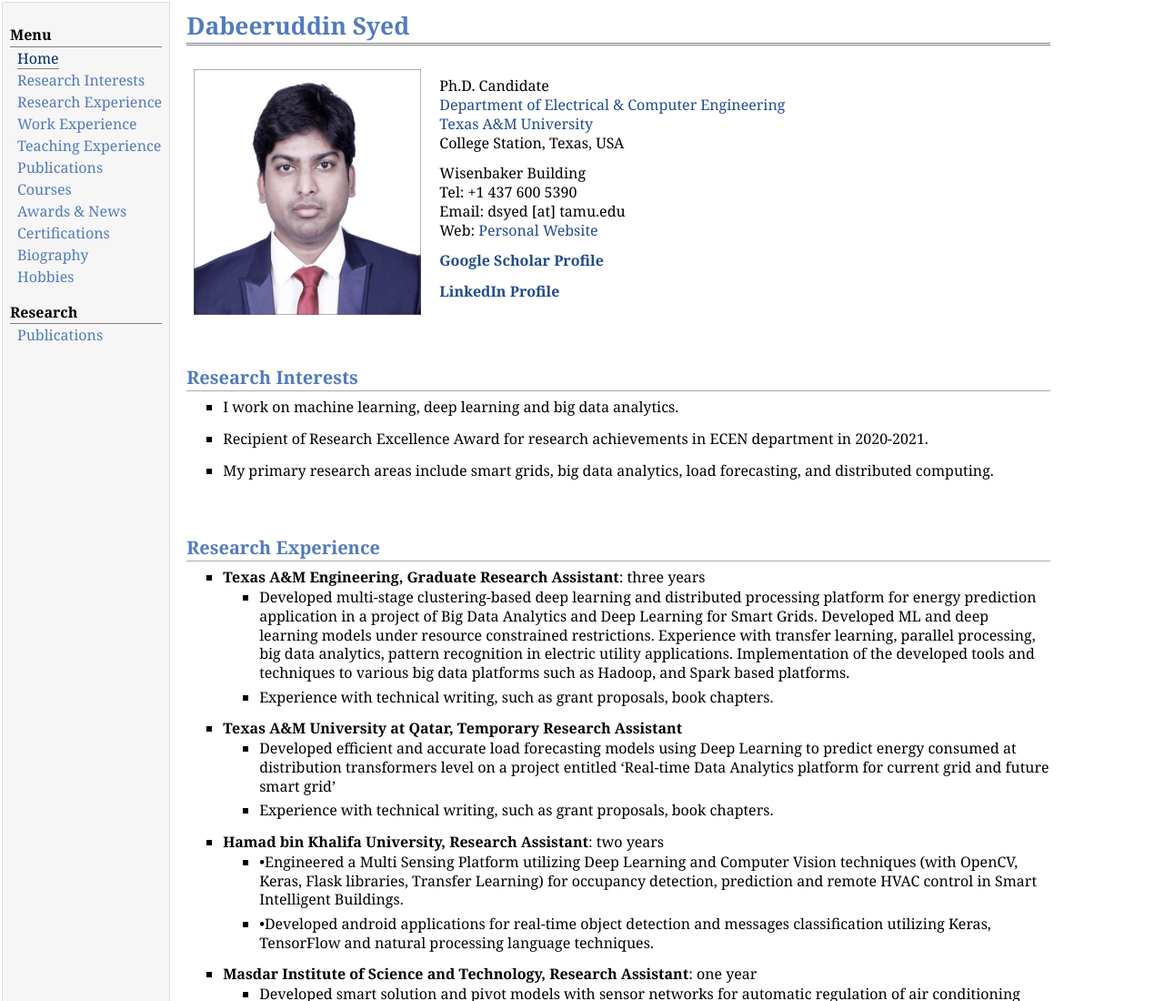
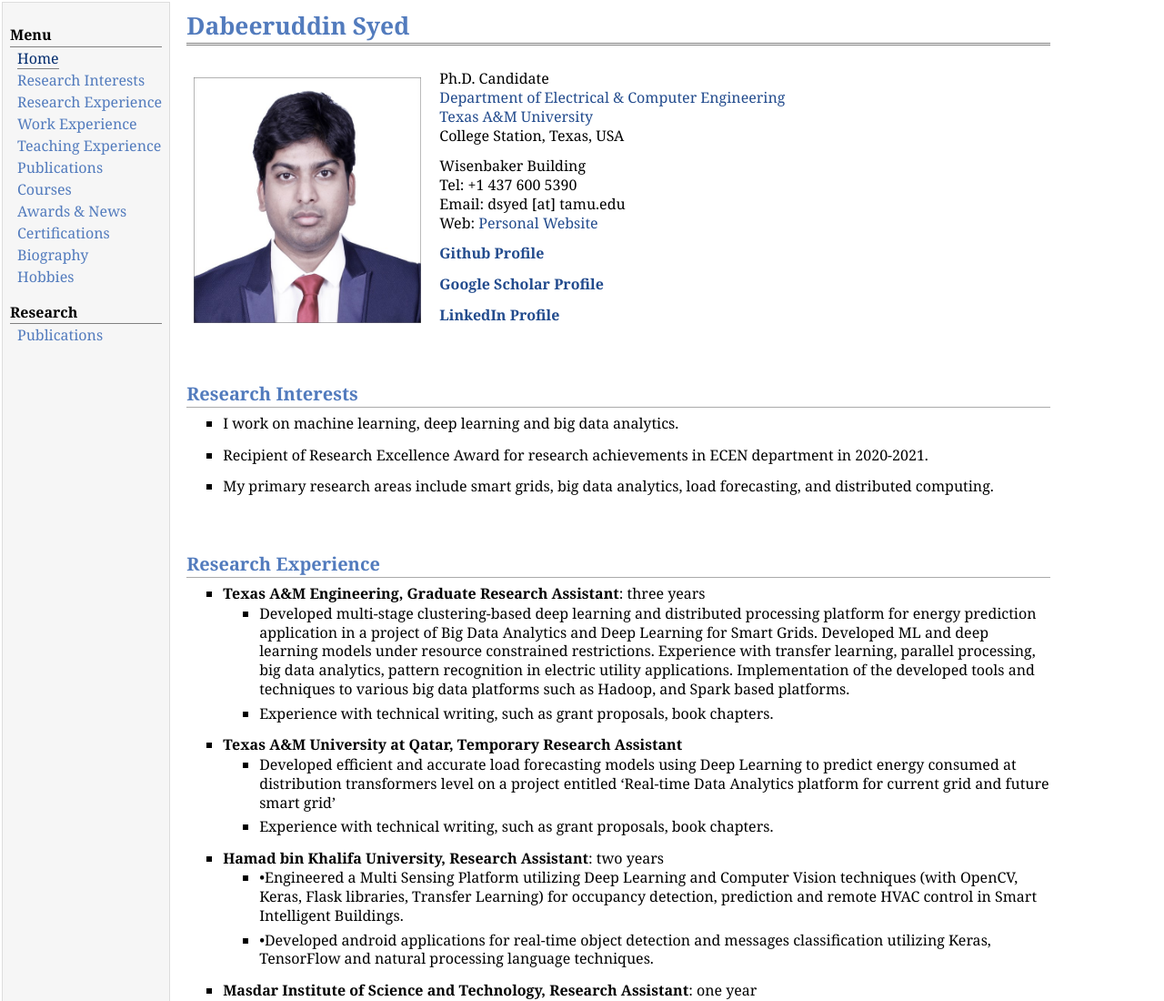
Before and after one commit to syeddabeer/syeddabeer.github.io, a plain HTML site: page index.html in a window 1280 px wide. Shown: the top 1100 px of the page at 91% size. Drawn offline with Linux system fonts and the light colour scheme.

Commit message:
added github profile

```diff
--- a/index.html
+++ b/index.html
@@ -42,6 +42,7 @@
 Tel: +1 437 600 5390 <br />
 Email: dsyed [at] tamu.edu <br />
 Web: <a href="http://syeddabeer.github.io/">Personal Website</a></p>
+<p><a href="https://github.com/syeddabeer"><b>Github Profile</b></a> <br /></p>
 <p><a href="https://scholar.google.com/citations?user=MaVRvowAAAAJ&hl=en"><b>Google Scholar Profile</b></a> <br /></p>
 <p><a href="https://www.linkedin.com/in/dabeer-ai/"><b>LinkedIn Profile</b></a> <br /></p>
 </td></tr></table>
```
